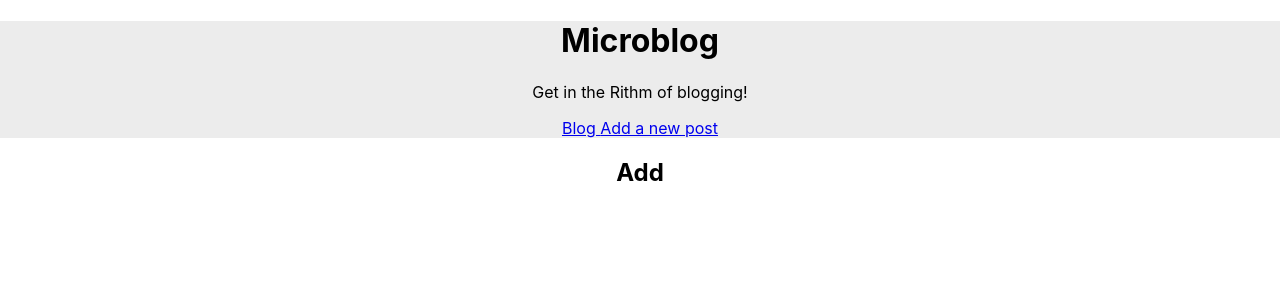
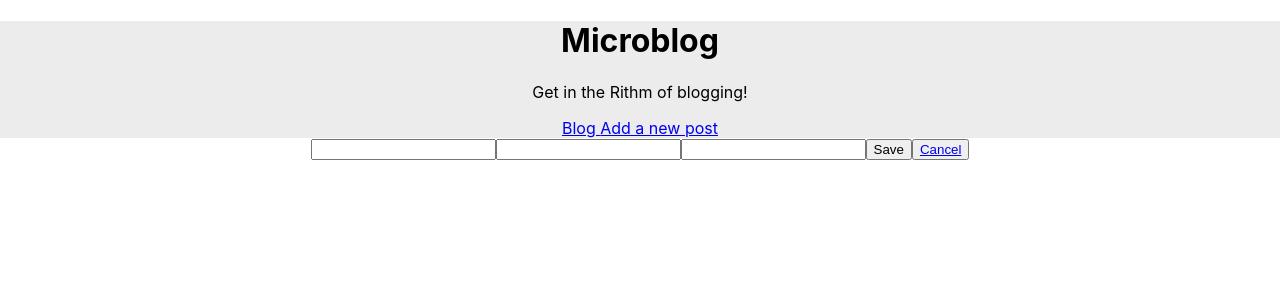
Before and after one commit to DruSerkes/microblog, a React (Create React App) app: page /add in a window 1280 px wide. Shown: the top 300 px of the page. Built offline with nearby package versions, Linux system fonts and the light colour scheme.

Commit message:
add Blogform to routes

```diff
--- a/src/Routes.js
+++ b/src/Routes.js
@@ -1,6 +1,7 @@
 import React, { useState } from 'react';
 import { Switch, Route, Redirect } from 'react-router-dom';
 import { v4 as uuid } from 'uuid';
+import BlogForm from './BlogForm';
 
 const Routes = () => {
 	const [ blogs, setBlogs ] = useState(null);
@@ -12,7 +13,7 @@ const Routes = () => {
 	return (
 		<Switch>
 			<Route exact path="/add">
-				<h2>Add</h2>
+				<BlogForm saveBlog={saveBlog} />
 			</Route>
 			<Route exact path="/:id">
 				<h2>Post details</h2>
```
